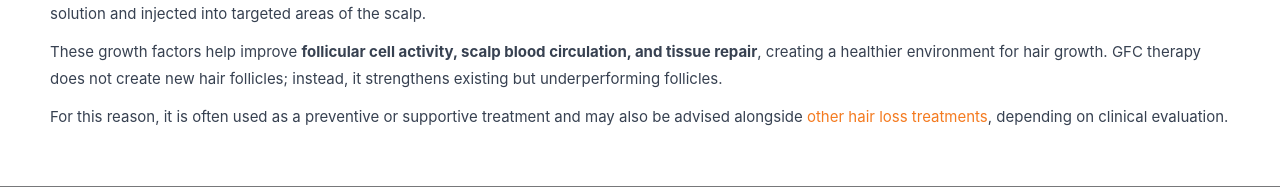
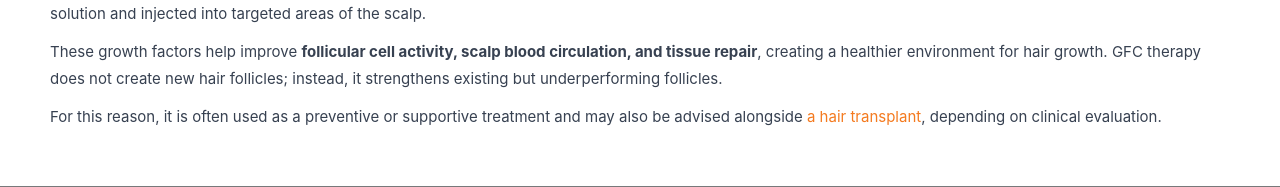
Before and after one commit to baledeen-akclinics/indiahairtransplant.com, a CodeIgniter 4 app: the page made by app/Views/pages/gfc-hair-treatment.php in a window 1280 px wide. Shown: the part 1695-1882 px from the top of the page. Run offline with PHP 8.4 and a stand-in for CodeIgniter, Linux system fonts and the light colour scheme; the template is opened without the code that fills it, so the values that code supplies are empty; some libraries are stand-ins or nearby versions.

Commit message:
PRP/GFC pages: add hair-transplant interlink, fix broken GFC link
- PRP page: link "Bio-FUE hair transplant" mention to the main
  hair-transplant page (that section had no link previously)
- GFC page: fix a pre-existing broken link to a non-existent
  "hair-loss-treatment/" page, replaced with a working link to the
  hair-transplant page in the same context
- Note: the same broken "hair-loss-treatment/" link also exists on
  hair-loss-in-women.php, hair-loss-in-men.php, and
  causes-of-hair-loss.php — out of scope here, flagged for later

Co-Authored-By: Claude Sonnet 5 <noreply@anthropic.com>
Claude-Session: https://claude.ai/code/session_01DmMy8XrMS9bZ9iNbv8azhN

```diff
--- a/app/Views/pages/gfc-hair-treatment.php
+++ b/app/Views/pages/gfc-hair-treatment.php
@@ -137,7 +137,7 @@
 
         <p class="cs-text">
           For this reason, it is often used as a preventive or supportive treatment and may also be advised alongside
-          <a href="<?= base_url('hair-loss-treatment/') ?>">other hair loss treatments</a>, depending on clinical evaluation.
+          <a href="<?= base_url('hair-transplant') ?>">a hair transplant</a>, depending on clinical evaluation.
         </p>
 
       </div>
--- a/app/Views/pages/prp-hair-treatment.php
+++ b/app/Views/pages/prp-hair-treatment.php
@@ -470,7 +470,7 @@
           <li>PRP procedures performed only by qualified doctors, not technicians</li>
           <li>Strict hygiene and sterile protocols followed during every procedure</li>
           <li>Controlled microneedling used only when clinically required</li>
-          <li>PRP support with Bio-FUE hair transplant where needed to support healing and recovery</li>
+          <li>PRP support with <a href="<?= base_url('hair-transplant') ?>">Bio-FUE hair transplant</a> where needed to support healing and recovery</li>
         </ul>
 <br/>
         <p class="cs-text">
```
